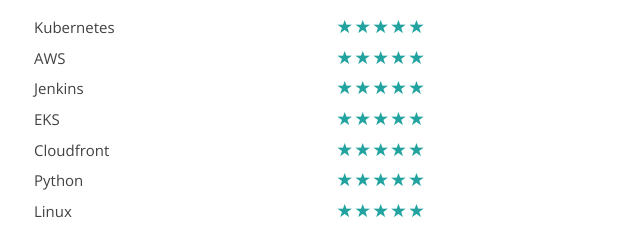
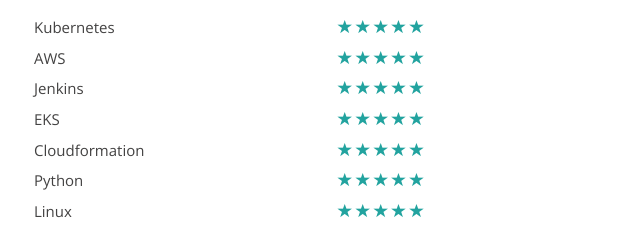
Before and after one commit to rahul1471/personal-website, a plain HTML site: page index.html in a window 1280 px wide. Shown: the part 4100-4326 px from the top of the page, 201-841 px from the left. Drawn offline with nearby package versions, Linux system fonts and the light colour scheme; a script that the page names is missing.

Commit message:
Update index.html

```diff
--- a/index.html
+++ b/index.html
@@ -401,7 +401,7 @@ CGPA: 7.14				</span>
 
 
 			<li>
-				<span class="ability-title">Cloudfront</span>
+				<span class="ability-title">Cloudformation</span>
 				<span class="ability-score">
 
 
```
